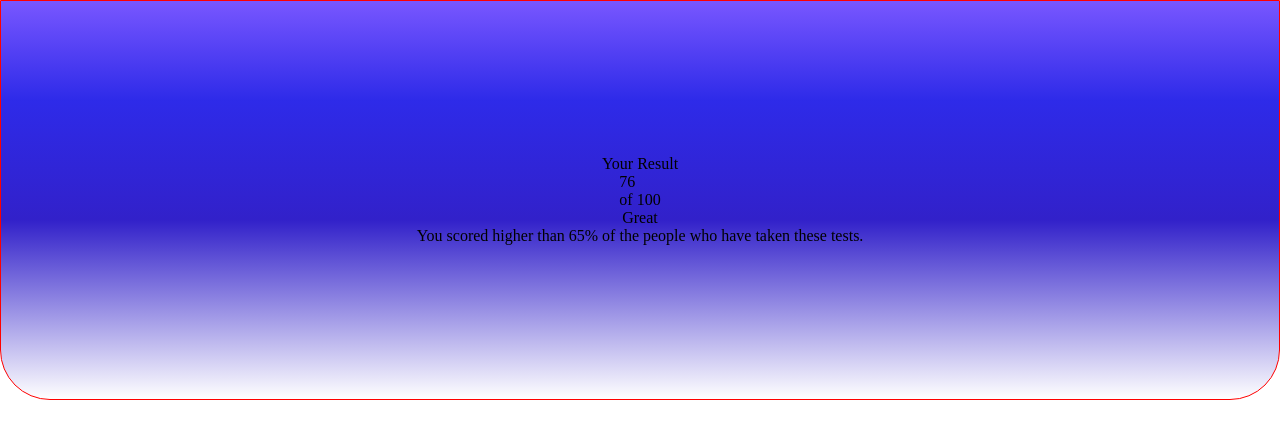
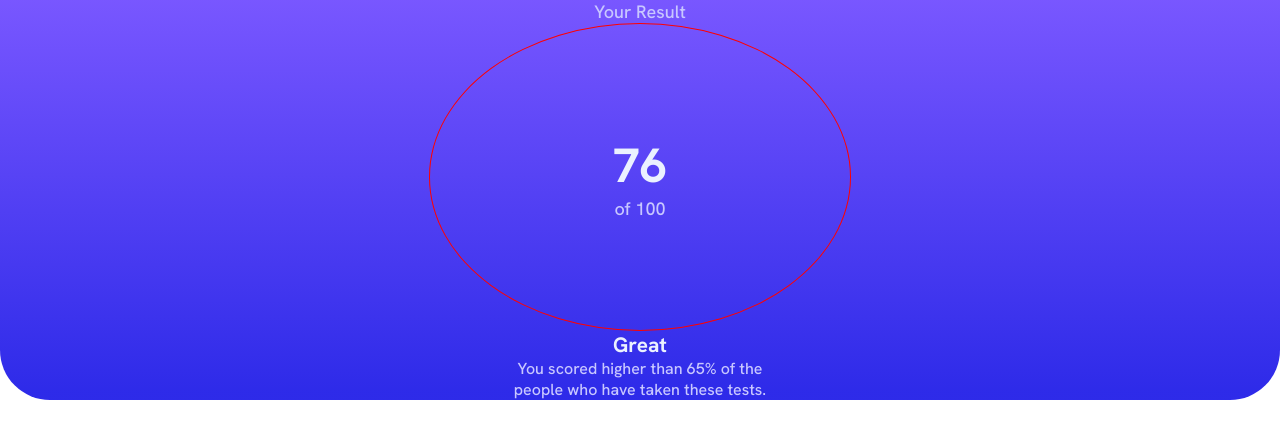
Before and after one commit to UdayPahan/summary-components-, a plain HTML site: page index.html in a window 1280 px wide. Drawn offline with Linux system fonts and the light colour scheme.

Commit message:
Add files via upload

```diff
--- a/global.css
+++ b/global.css
@@ -6,3 +6,8 @@
    margin:0;
    padding: 0;
 }
+
+body{
+   font-size:18px;
+   font-family: 'Hanken Grotesk', sans-serif;
+}
--- a/index.html
+++ b/index.html
@@ -5,6 +5,10 @@
   <meta name="viewport" content="width=device-width, initial-scale=1.0"> <!-- displays site properly based on user's device -->
 
   <link rel="icon" type="image/png" sizes="32x32" href="./assets/images/favicon-32x32.png">
+  <!-- FONT LINK -->
+  <link rel="preconnect" href="https://fonts.googleapis.com">
+<link rel="preconnect" href="https://fonts.gstatic.com" crossorigin>
+<link href="https://fonts.googleapis.com/css2?family=Hanken+Grotesk:wght@500;700;800&display=swap" rel="stylesheet">
 
 <!--   CSS FILES -->
   <link rel="stylesheet" href="global.css">
@@ -18,20 +22,21 @@
 
 </head>
 <body>
-<section class="top">
-   <div>
-      <p>Your Result</p>
-   </div>
-   <div>
+<section class="top-half">
+  <span class="top">
+    <p>Your Result</p>
+  </span>
+  <span class="middle">
     <p>76</p>
-  <p>of 100</p>
-   </div>
+    <p>of 100</p>
+  </span>
 
-<div class="reward">
-   <p>Great</p>
-   <p>You scored higher than 65% of the people who have taken these tests.</p>
-</div>
-
+  <span class="bottom">
+    <p>Great</p>
+    <p>You scored higher than 65% of the people who have taken these tests.</p>
+  </span>
+  <!--
+   -->
 
   </section>
 
--- a/top.css
+++ b/top.css
@@ -1,15 +1,61 @@
- .top{
+
+.top-half{
+   color:var(--Pale-blue);
     height:50vh;
-    border:1px solid red;
     border-radius:0 0 50px 50px;
     display:flex;
     flex-direction: column;
     justify-content: center;
     align-items: center;
     background: linear-gradient(
-    var(--Light-slate-blue-background) 0%,
-    var(--Light-royal-blue-background) 25%,
-    var(--Violet-blue-circle) 55%,
-    var(--Persian-blue-circle) 100%
+       var(--Light-slate-blue-background),
+       var(--Light-royal-blue-background) 98%
+    /* var(--Violet-blue-circle) */
     );
  }
+
+ .top > *{
+   /* border:0.5px solid red; */
+ }
+
+
+ .top-half span:nth-of-type(1){
+    color:var(--Light-lavender);
+   }
+
+   .middle{
+      height:33vw;
+      width: 33vw;
+      border: 1px solid red;
+      /* padding:0.4rem; */
+      display:flex;
+      flex-direction: column;
+      justify-content: center;
+      align-items: center;
+      border-radius: 50%;
+   }
+
+   .middle > :first-child{
+      /* border: 1px solid red; */
+      font-size:3rem;
+      font-weight: 700;
+   }
+
+   .middle p:nth-of-type(2){
+      color:var(--Light-lavender)
+   }
+
+ .bottom{
+     text-align:center;
+     max-width:27ch;
+   }
+
+   .bottom p:nth-of-type(1){
+      font-size:1.3rem;
+      font-weight: 700;
+   }
+
+   .bottom p:nth-of-type(2){
+      color:var(--Light-lavender);
+      font-size:1rem;
+   }
--- a/utility.css
+++ b/utility.css
@@ -1,22 +1,26 @@
 :root{
+  /* ### Primary */
 
-  /* Primary */
   --Light-red: hsl(0, 100%, 67%);
   --Orangey-yellow: hsl(39, 100%, 56%);
   --Green-teal: hsl(166, 100%, 37%);
-  --Cobalt-blue: hsla(234, 85%, 45%, 1);
+  --Cobalt-blue: hsl(234, 85%, 45%);
 
-  /* Gradients */
-  --Light-slate-blue-background: hsla(252, 100%, 67%, 1);
-  --Light-royal-blue-background: hsla(241, 81%, 54%, 1);
-  --Violet-blue-circle: hsla(246, 72%, 46%, 1); /* Corrected huehsla(234, 85%, 45%, 1) value */
+  /* ## Gradients */
+
+  --Light-slate-blue-background: hsl(252, 100%, 67%);
+  --Light-royal-blue-background: hsl(241, 81%, 54%);
+
+  --Violet-blue-circle: hsla(256, 72%, 46%, 1);
   --Persian-blue-circle: hsla(241, 72%, 46%, 0);
 
-  /* Neutral */
-  --White: hsla(0, 0%, 100%, 1);
-  --Pale-blue: hsla(221, 100%, 96%, 1);
-  --Light-lavender: hsla(241, 100%, 89%, 1);
-  --Dark-gray-blue: hsla(224, 30%, 27%, 1);
 
 
+  /* ### Neutra- */
+
+  --White: hsl(0, 0%, 100%);
+  --Pale-blue: hsl(221, 100%, 96%);
+  --Light-lavender: hsl(241, 100%, 89%);
+  --Dark-gray-blue: hsl(224, 30%, 27%);
+
 }
```
